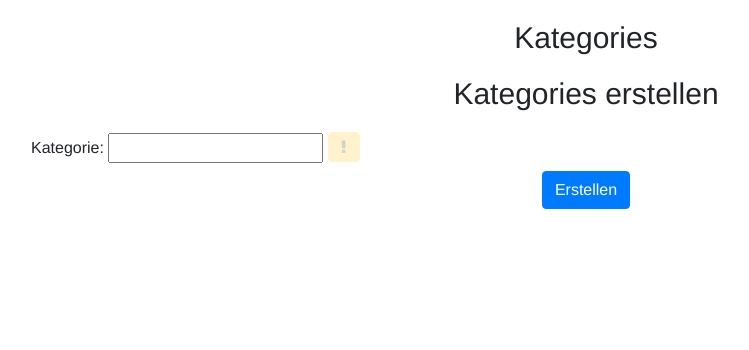
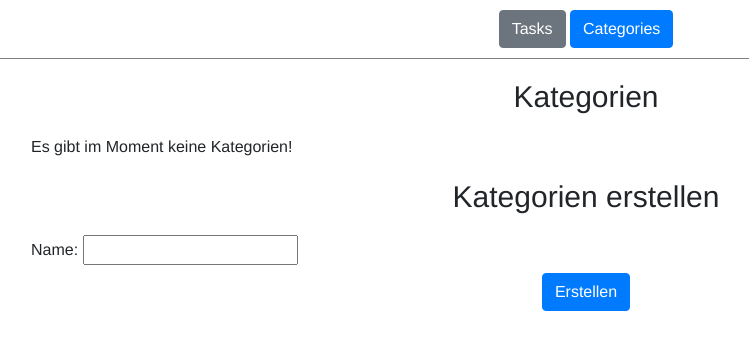
Before and after one commit to Sinnaj94/TodoList, a Flask app: page /categories in a window 1280 px wide. Shown: the top 350 px of the page, without its empty margins (54-803 px from the left). Run offline with Flask 2, Linux system fonts and the light colour scheme; some libraries are stand-ins or nearby versions.

Commit message:
gibt kategorien

```diff
--- a/data.py
+++ b/data.py
@@ -28,8 +28,8 @@ def init():
                  "category_name TEXT NOT NULL)")
 
 
-def add_task(description, due_date, important=0):
-    conn.execute("INSERT INTO task (description, due_date, important) VALUES (?, ?, ?)", [description, due_date, important])
+def add_task(description, due_date, important=0, category_id=None):
+    conn.execute("INSERT INTO task (description, due_date, important, category_id) VALUES (?, ?, ?, ?)", [description, due_date, important, category_id])
     conn.commit()
 
 
@@ -37,23 +37,35 @@ def remove_task(task_id):
     cur = conn.execute("DELETE FROM task WHERE task_id=?", [task_id])
     conn.commit()
 
+
 def get_category():
     cur = conn.execute("SELECT * FROM category")
     rv = cur.fetchall()
     cur.close()
     return rv
 
+
+def get_category_by_id(id):
+    cur = conn.execute("SELECT * FROM category WHERE category_id == ?", [id])
+    rv = cur.fetchall()
+    cur.close()
+    return rv
+
+
 def add_category_to_task(category_id, task_id):
     conn.execute("UPDATE task  SET category_id = ? WHERE task_id = ?", category_id, task_id)
     conn.commit()
+
 
 def add_category(name):
     conn.execute("INSERT INTO category (category_name) VALUES (?)", [name])
     conn.commit()
 
+
 def remove_category(category_id):
     # TODO: Also remove ID in Task
     conn.execute("DELETE FROM category WHERE category_id=?", [category_id])
+    conn.execute("UPDATE task SET category_id = null WHERE category_id=?", [category_id])
     conn.commit()
 
 
@@ -65,7 +77,6 @@ def get_tasks():
 
 
 def get_task_by_id(id):
-    print id
     cur = conn.execute("SELECT * FROM task WHERE task_id == ?", [id])
     rv = cur.fetchall()
     cur.close()
--- a/main.py
+++ b/main.py
@@ -17,12 +17,10 @@ def hello_world():
 @app.route('/categories', methods=['GET', 'POST'])
 def categories():
     if request.method == 'POST':
-        category_name = request.form['cat_input']
-        t = data.add_category(category_name)
-        return jsonify(categories=t[0], method=request.method)
-    else:
-        t = data.get_category()
-        return render_template('categories.html', categories=t)
+        category_name = request.form['category_name']
+        data.add_category(category_name)
+    t = data.get_category()
+    return render_template('categories.html', categories=t)
 
 
 # TODO: David: GET und POST implementieren (mit Nutzung von data.py)
@@ -32,11 +30,16 @@ def tasks():
         important = 0
         if 'important' in request.form:
             important = 1
+        category = None
+        if request.form['category'] != -1:
+            category = request.form['category']
+
         date = datetime.datetime.strptime(request.form['due_date'], "%Y-%m-%d")
-        data.add_task(request.form['description'], date.strftime("%d.%m.%Y"), important)
+        data.add_task(request.form['description'], date.strftime("%d.%m.%Y"), important, category)
 
     t = data.get_tasks()
-    return render_template('tasks.html', tasks=t)
+    c = data.get_category()
+    return render_template('tasks.html', tasks=t, categories=c)
 
 
 # TODO: Jannis: GET, DELETE und PUT implementieren
@@ -57,7 +60,10 @@ def task(id):
 # TODO: Jannis: GET, DELETE und PUT implementieren
 @app.route('/categories/<id>', methods=['GET', 'DELETE', 'PUT'])
 def category(id):
-    return 'TODO'
+    c = data.get_category()
+    if request.method == 'DELETE':
+        data.remove_category(id)
+    return jsonify(category=c[0], method=request.method)
 
 
 @app.errorhandler(404)
--- a/static/logic.js
+++ b/static/logic.js
@@ -56,3 +56,18 @@ function deleteTask(id) {
         }
     );
 }
+
+function deleteCategory(id) {
+    $.ajax(
+        {
+            url : '/categories/' + id,
+            type: 'DELETE',
+            success: function(result) {
+                console.log(result);
+                $('li[data-id="'+ result.category['category_id'] + '"').css('transition', 'none').fadeOut("normal", function() {
+                    $(this).remove();
+                });
+            }
+        }
+    );
+}
--- a/static/stylesheet.css
+++ b/static/stylesheet.css
@@ -1,6 +1,12 @@
 body {
     font-family: "Helvetica Neue";
     font-weight: 100;
+}
+
+header {
+    text-align: center;
+    padding: 10px;
+    border-bottom: 1px solid grey
 }
 
 .tasks {
--- a/templates/categories.html
+++ b/templates/categories.html
@@ -6,12 +6,27 @@
     <script src="{{ url_for('static', filename='logic.js') }}"></script>
 </head>
 <body>
+<header>
+    <a class="btn btn-secondary" href="tasks">Tasks</a>
+    <a class="btn btn-primary" href="categories">Categories</a>
+</header>
 <div class="container">
-    <h1>Kategories </h1>
-
-    <h1>Kategories erstellen</h1>
-    <form class="task-form">
-        <label>Kategorie: <input type="text" name="cat_input"></label> <button type="button" class="btn btn-warning important"><i class="fa fa-exclamation"></i><input type="checkbox" name="important" style="display:none"></button>
+    <h1>Kategorien</h1>
+    {% if categories|length == 0 %}
+    <div class="no-tasks">Es gibt im Moment keine Kategorien!</div>
+    {% else %}
+    <ul class="tasks">
+        {% for category in categories %}
+        <li class="task" data-id="{{ category['category_id'] }}">
+            {{ category['category_name'] }}
+            <button class="btn btn-danger delete" onclick="deleteCategory({{ category['category_id'] }})"><i class="fa fa-trash"></i></button>
+        </li>
+        {% endfor %}
+    </ul>
+    {% endif %}
+    <h1>Kategorien erstellen</h1>
+    <form target="/categories" method="post">
+        <label>Name: <input type="text" name="category_name"></label>
         <button type="submit" class="btn btn-primary btn-submit">Erstellen</button>
     </form>
 </div>
```
Also changed, not shown: templates/index.html (+4 -3 lines), templates/tasks.html (+18 -0 lines).
